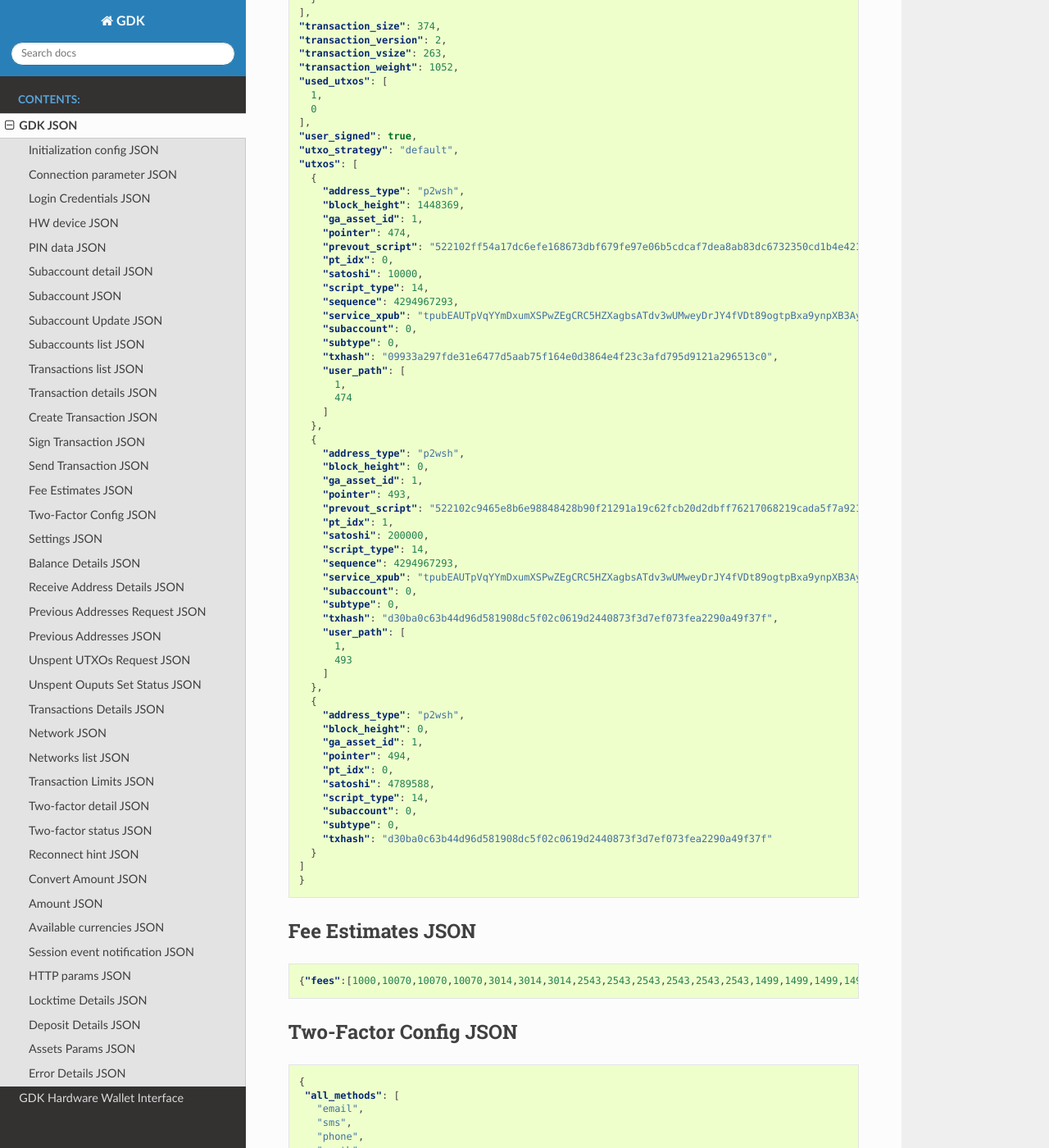
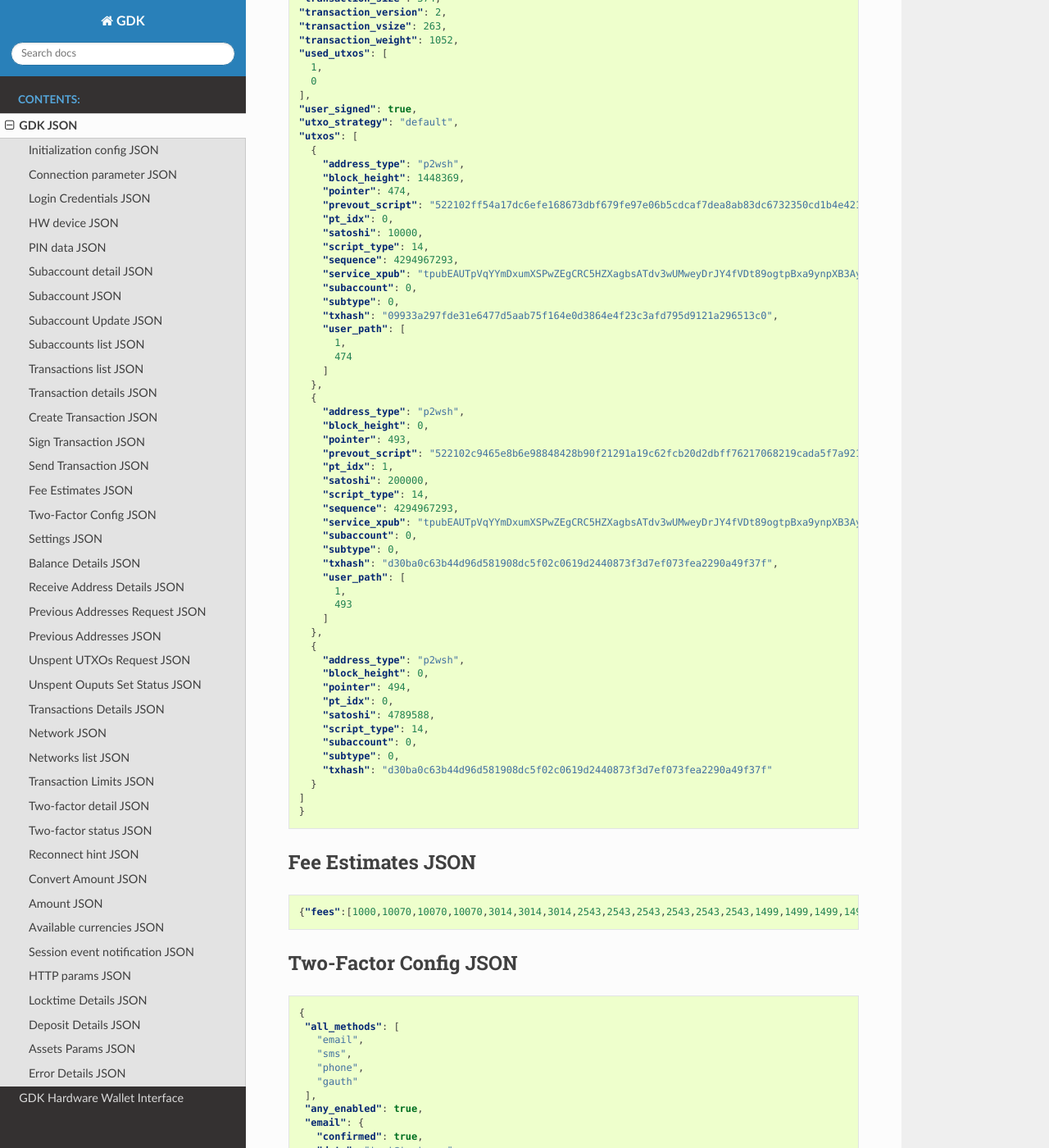
Before and after one commit to Blockstream/gdk, a Sphinx documentation site: the page built from docs/source/gdk-json.rst, in a window 1280 px wide and 1400 px high, scrolled down 9000 px. Shown: the whole window at 82% size. Built offline with Sphinx 7.4.7 and the Read the Docs theme 2.0.0, drawn with Linux system fonts in a browser that asks for light colours; pages that are not in the unit, such as notebooks, are missing from menus; some of the changed text lies outside the part shown.

Commit message:
Remove ga_asset_id from returned utxos
Also use a single json lookup for setting mempool block_heights to 0.

```diff
--- a/docs/source/gdk-json.rst
+++ b/docs/source/gdk-json.rst
@@ -439,7 +439,6 @@ Sign Transaction JSON
     {
       "address_type": "p2wsh",
       "block_height": 1448369,
-      "ga_asset_id": 1,
       "pointer": 475,
       "prevout_script": "522103bad7ac76143368781c4ac3e7afbb63cd6b52f2a923c715576804aa1046cabc1a210264f5fa70969907861ebdb2b2d53beb125523bb5140b90194481e2415ade1787452ae",
       "pt_idx": 1,
@@ -458,7 +457,6 @@ Sign Transaction JSON
     {
       "address_type": "p2wsh",
       "block_height": 1448369,
-      "ga_asset_id": 1,
       "pointer": 474,
       "pt_idx": 0,
       "satoshi": 10000,
@@ -563,7 +561,6 @@ Send Transaction JSON
     {
       "address_type": "p2wsh",
       "block_height": 1448369,
-      "ga_asset_id": 1,
       "pointer": 474,
       "prevout_script": "522102ff54a17dc6efe168673dbf679fe97e06b5cdcaf7dea8ab83dc6732350cd1b4e4210279979574e0743b4659093c005256c812f68f512c50d7d1622650b891de2cd61e52ae",
       "pt_idx": 0,
@@ -582,7 +579,6 @@ Send Transaction JSON
     {
       "address_type": "p2wsh",
       "block_height": 0,
-      "ga_asset_id": 1,
       "pointer": 493,
       "prevout_script": "522102c9465e8b6e98848428b90f21291a19c62fcb20d2dbff76217068219cada5f7a921022e831b15a4faa339ed9a09a6f1bc01da9001f86130e010a397603b4b4230a22552ae",
       "pt_idx": 1,
@@ -601,7 +597,6 @@ Send Transaction JSON
     {
       "address_type": "p2wsh",
       "block_height": 0,
-      "ga_asset_id": 1,
       "pointer": 494,
       "pt_idx": 0,
       "satoshi": 4789588,
```
Also changed, not shown: 1 other file.
